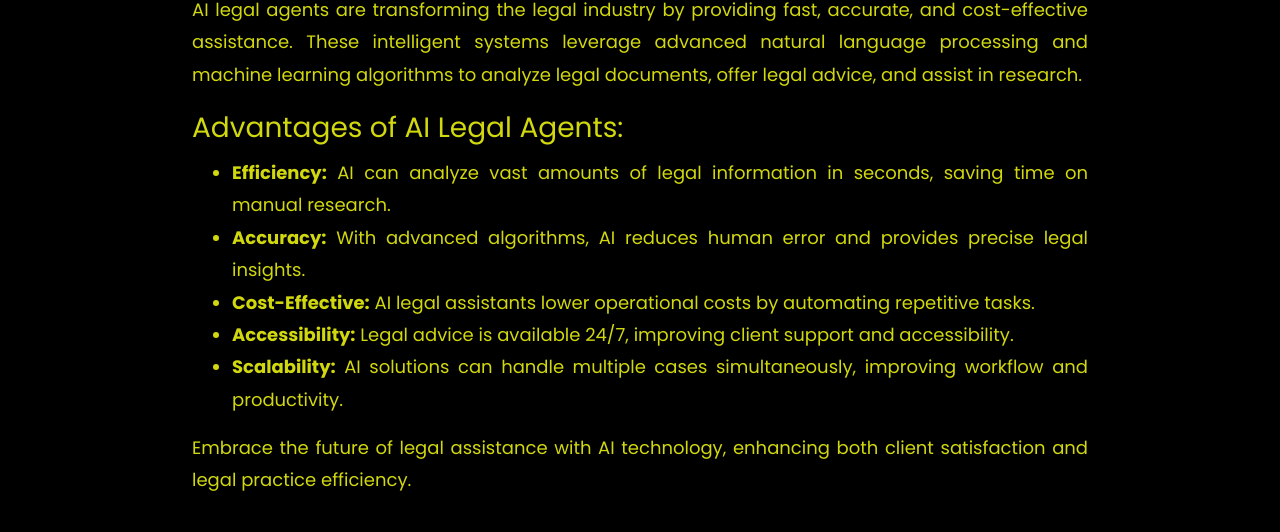
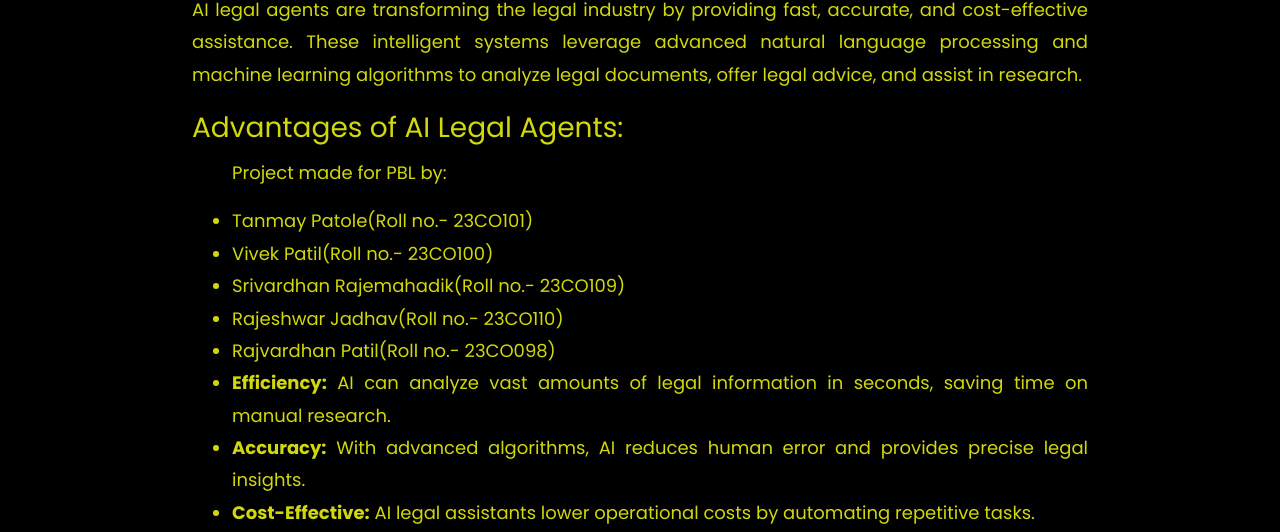
Before and after one commit to destined07/Legisly, a plain HTML site: page trylegisly.html in a window 1280 px wide. Shown: the part 259-791 px from the top of the page. Drawn offline with Linux system fonts and the light colour scheme; a script that the page names is missing.

Commit message:
Update trylegisly.html

```diff
--- a/trylegisly.html
+++ b/trylegisly.html
@@ -50,6 +50,12 @@
         </p>
         <h3 style="color: #d1d80e;;">Advantages of AI Legal Agents:</h3>
         <ul style="font-size: 18px; line-height: 1.8; color: #d1d80e;">
+            <p>Project made for PBL by:</p>
+            <li>Tanmay Patole(Roll no.- 23CO101)</li>
+            <li>Vivek Patil(Roll no.- 23CO100)</li>
+            <li>Srivardhan Rajemahadik(Roll no.- 23CO109)</li>
+            <li>Rajeshwar Jadhav(Roll no.- 23CO110)</li>
+            <li>Rajvardhan Patil(Roll no.- 23CO098)</li>
           <li><strong>Efficiency:</strong> AI can analyze vast amounts of legal information in seconds, saving time on manual research.</li>
           <li><strong>Accuracy:</strong> With advanced algorithms, AI reduces human error and provides precise legal insights.</li>
           <li><strong>Cost-Effective:</strong> AI legal assistants lower operational costs by automating repetitive tasks.</li>
```
